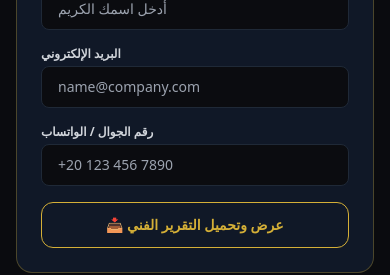
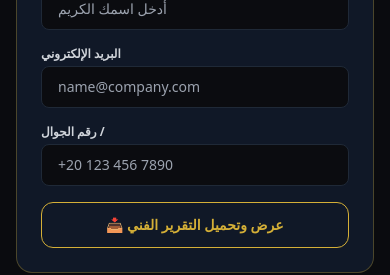
Before and after one commit to fadiokasha/nexus-engine, a Next.js app: page / in a window 390 px wide. Shown: the part 1380-1655 px from the top of the page. Built offline with nearby package versions, Linux system fonts and the light colour scheme.

Commit message:
update phone label

```diff
--- a/src/app/page.tsx
+++ b/src/app/page.tsx
@@ -245,7 +245,7 @@ export default function HomePage() {
             </div>
 
             <div>
-              <label className="block text-xs font-bold text-gray-300 mb-1">رقم الجوال / الواتساب</label>
+              <label className="block text-xs font-bold text-gray-300 mb-1">رقم الجوال /</label>
               <input
                 type="tel"
                 required
```
